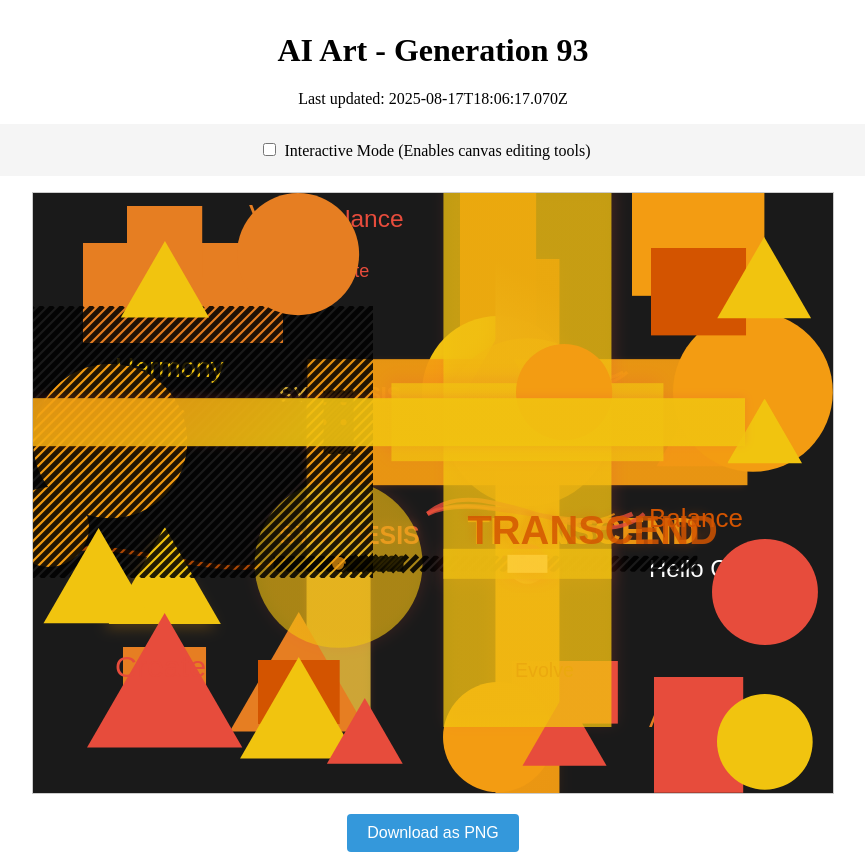
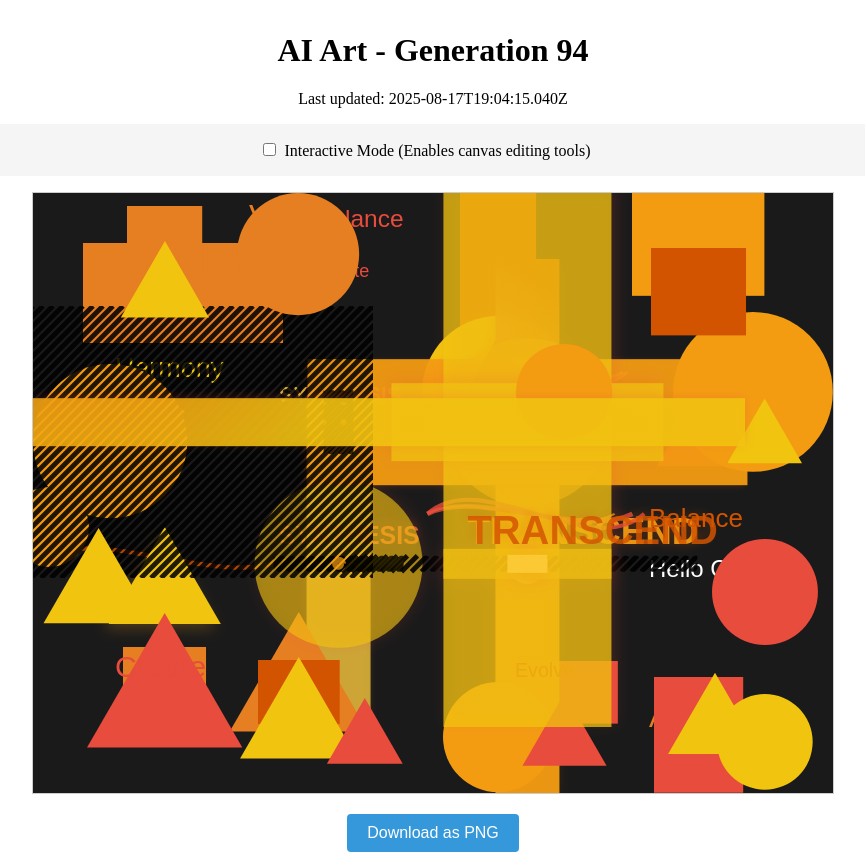
Before and after one commit to mcclowes/ai-art, a React (Vite) app: page / in a window 1280 px wide. Shown: the whole page, without its empty margins (207-1072 px from the left). Built offline with nearby package versions, Linux system fonts and the light colour scheme.

Commit message:
Improve artwork - Generation 94

```diff
--- a/src/artwork-state.ts
+++ b/src/artwork-state.ts
@@ -1009,8 +1009,8 @@ export const artworkState: ArtworkState = {
     },
     {
       "type": "triangle",
-      "x": 731.1889679336406,
-      "y": 98.18896793364063,
+      "x": 682,
+      "y": 534,
       "size": 54.188967933640626,
       "fillStyle": "#d35400",
       "id": "triangle_1755428652908",
@@ -1108,7 +1108,7 @@ export const artworkState: ArtworkState = {
       "id": "gradient_rect_1755453977070"
     }
   ],
-  "generation": 93,
-  "lastUpdated": "2025-08-17T18:06:17.070Z",
+  "generation": 94,
+  "lastUpdated": "2025-08-17T19:04:15.040Z",
   "cycleStarted": "2025-08-13T22:05:34.253Z"
 };
```
